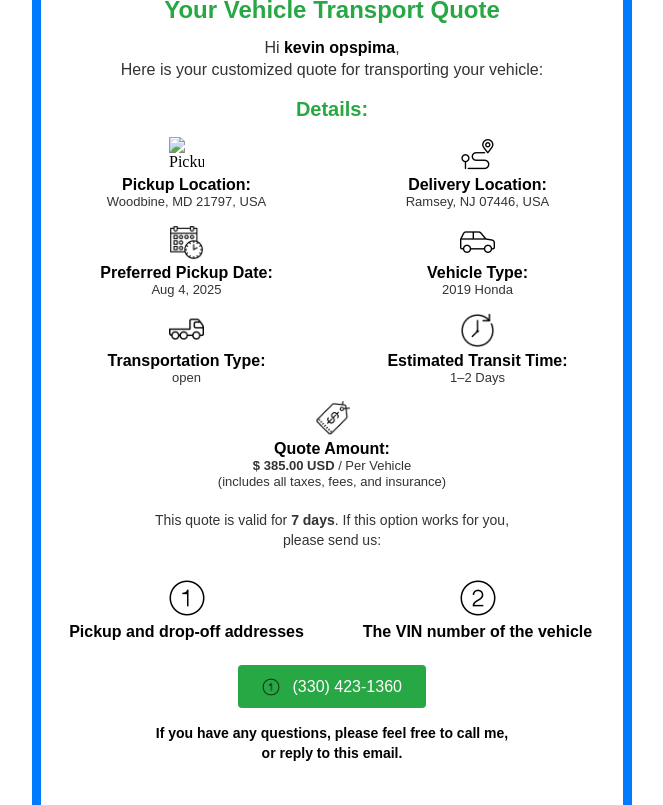
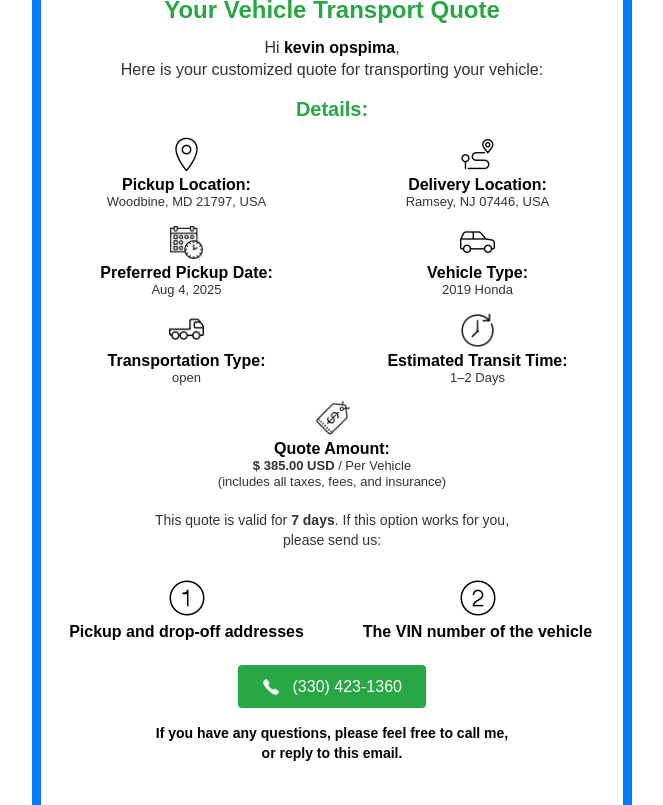
Before and after one commit to Rida-e-Fatima/html-work, a plain HTML site: page index.html in a window 1280 px wide. Shown: the part 560-1365 px from the top of the page, without its empty margins (308-971 px from the left). Drawn offline with Linux system fonts and the light colour scheme.

Commit message:
images ki setting

```diff
--- a/index.html
+++ b/index.html
@@ -93,7 +93,7 @@
                     <td width="50%" valign="top"
                       style="text-align:center;padding:8px;">
                       <img
-                        src="iamges/pickup location.png"
+                        src="images/pickup location.png"
                         width="35" height="35"
                         style="display:block;margin:0 auto 4px;"
                         alt="Pickup icon">
@@ -278,7 +278,7 @@
                text-decoration:none;
              ">
                         <img
-                          src="images/one.png"
+                          src="images/phone.png"
                           width="18" height="18"
                           style="vertical-align:middle; margin-right:8px; display:inline-block;"
                           alt="Phone">
```
